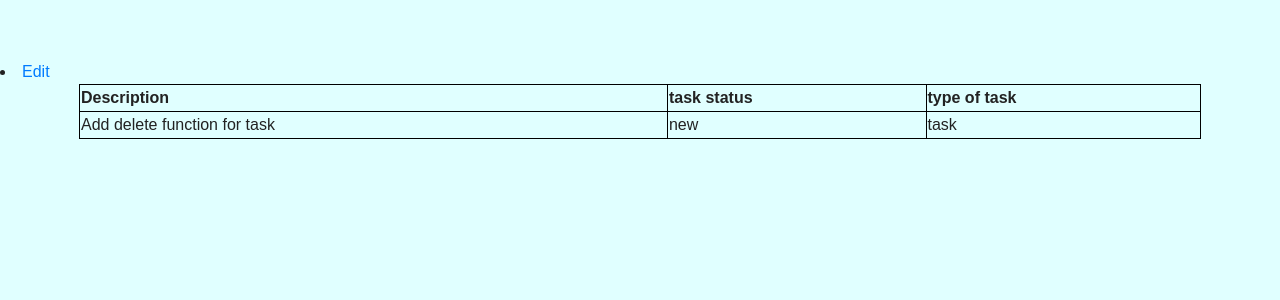
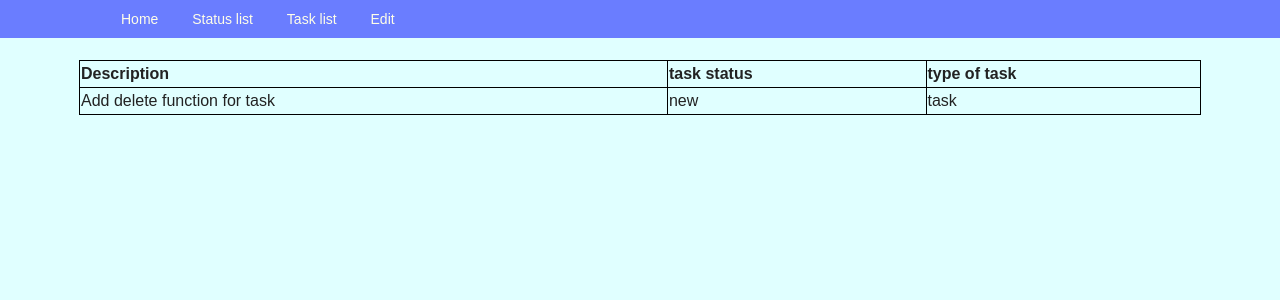
Before and after one commit to EvgeniiLipatov/tracker, a Django app: page /task/1/ in a window 1280 px wide. Shown: the top 300 px of the page. Run offline with Django 3.2, Linux system fonts and the light colour scheme; data comes from the database, SQL or seed files in the repository; some libraries are stand-ins or nearby versions.

Commit message:
Add decoration

```diff
--- a/source/webapp/templates/base.html
+++ b/source/webapp/templates/base.html
@@ -12,7 +12,17 @@
     {% block styles %}{% endblock %}
 </head>
 <body>
-{% block menu %}{% endblock %}
+<nav class="navbar">
+    <div class="container">
+        <ul class="menu">
+             <li><a href="{% url 'index' %}">Home</a></li>
+             <li><a href="{% url 'status_view' %}">Status list</a></li>
+             <li><a href="{% url 'type_view' %}">Task list</a></li>
+            {% block menu %}{% endblock %}
+        </ul>
+    </div>
+</nav>
+
 <div class="container">
     {% block content %}{% endblock %}
 </div>
--- a/source/webapp/templates/task.html
+++ b/source/webapp/templates/task.html
@@ -4,7 +4,7 @@
 
 {% block menu %}
 
-    <li><a href="#">Edit</a></li>
+    <li><a href="{% url "update_task" task.pk %}">Edit</a></li>
 
 {% endblock %}
 
```
